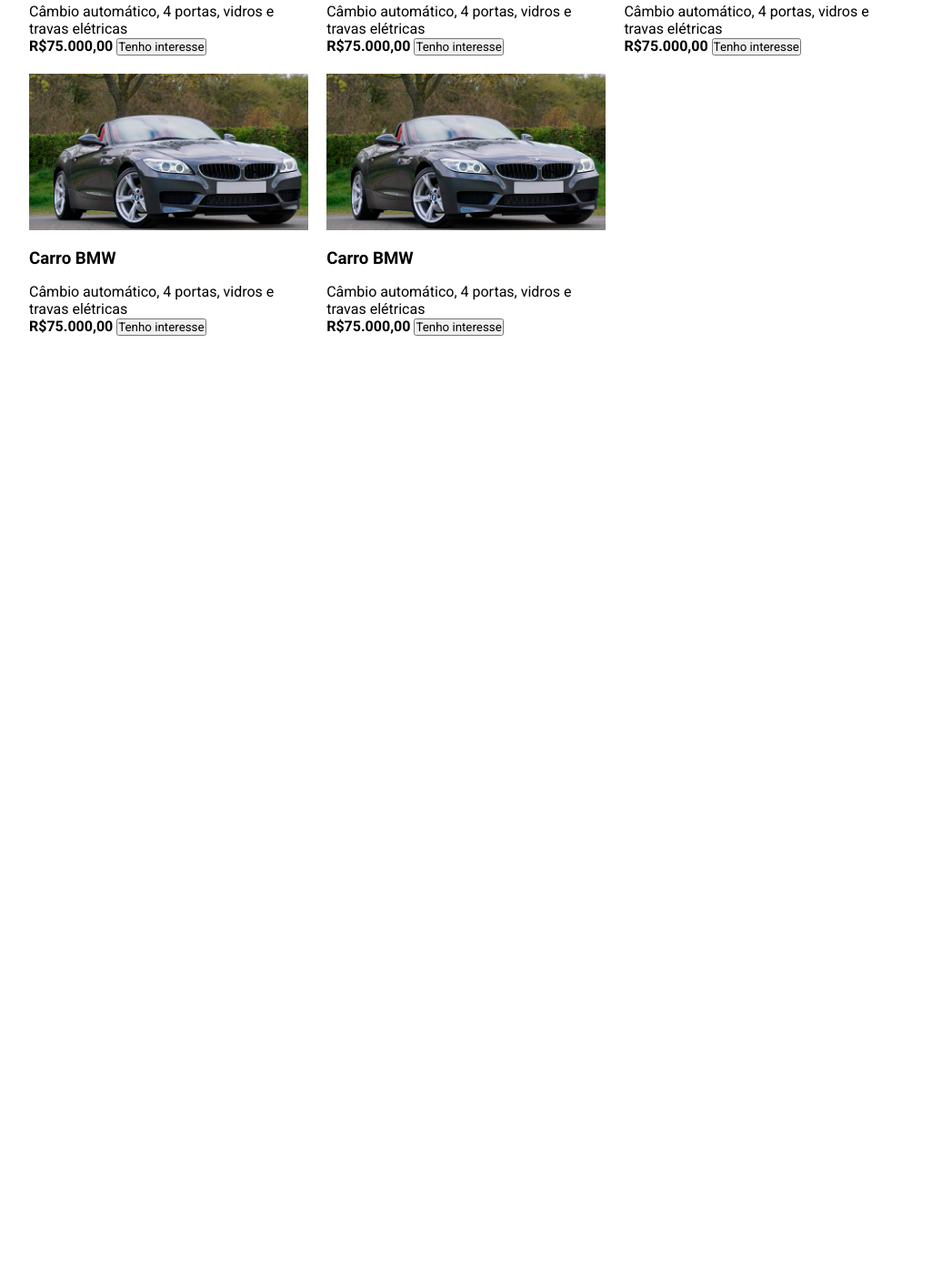
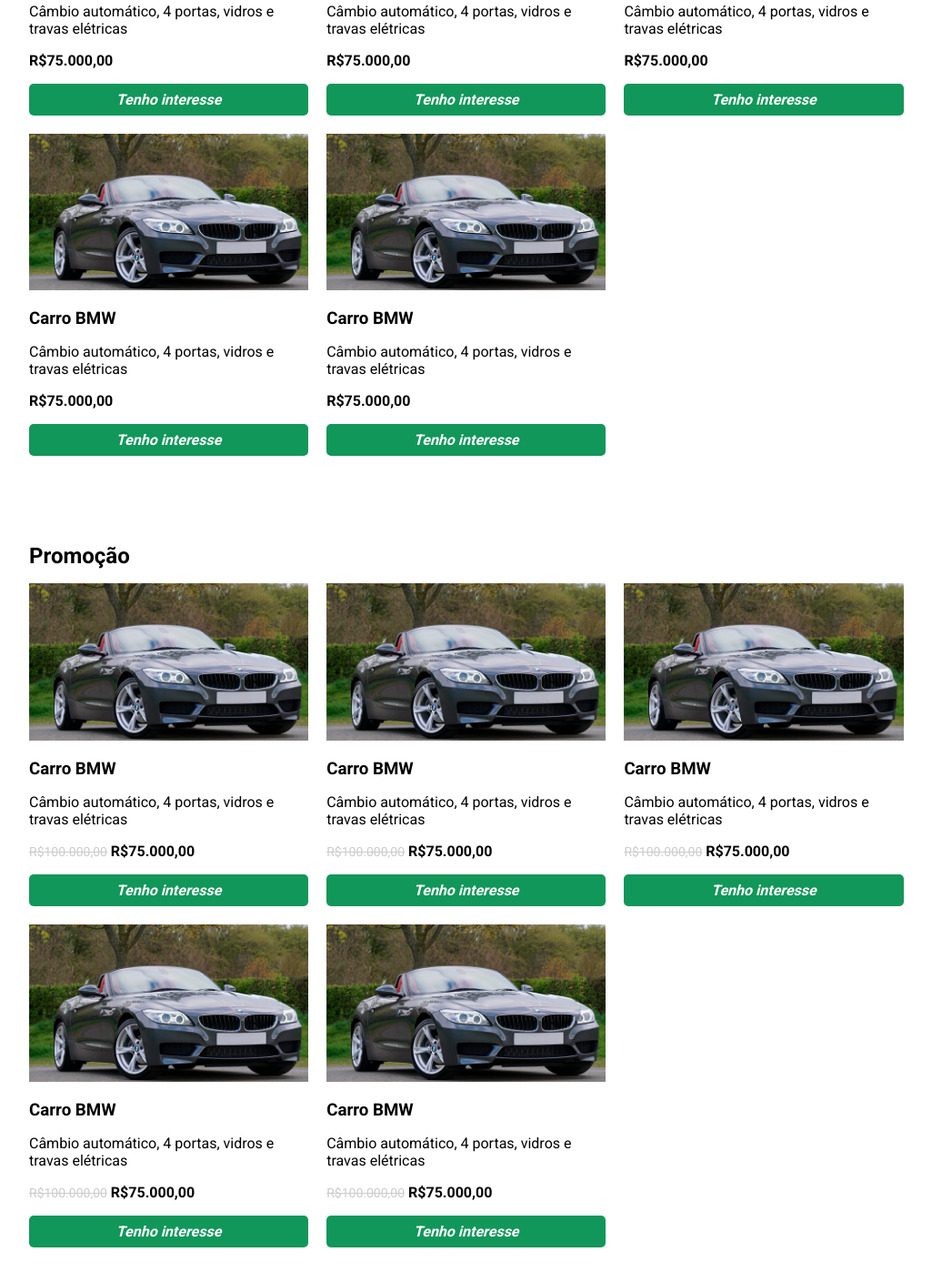
Before and after one commit to hnrkDEV/Atividade-Carrossel, a plain HTML site: page index.html in a window 1280 px wide. Shown: the part 977-2386 px from the top of the page at 91% size, without its empty margins (96-1121 px from the left). Before the commit the page ends 1394 px from the top, so only its background shows below. Drawn offline with nearby package versions, Linux system fonts and the light colour scheme.

Commit message:
alterações

```diff
--- a/index.html
+++ b/index.html
@@ -4,7 +4,7 @@
 <head>
     <meta charset="UTF-8">
     <meta name="viewport" content="width=device-width, initial-scale=1.0">
-    <title>Ebac Motors</title>
+    <title>HNR Motors</title>
     <link rel="preconnect" href="https://fonts.googleapis.com">
     <link rel="preconnect" href="https://fonts.gstatic.com" crossorigin>
     <link href="https://fonts.googleapis.com/css2?family=Roboto:wght@400;700&display=swap" rel="stylesheet">
@@ -16,7 +16,7 @@
 <body>
     <header>
         <div class="container container-flex">
-            <h1>EBAC Motors</h1>
+            <h1>HNR Motors</h1>
             <div class="menu-hamburguer">
                 <span></span>
                 <span></span>
@@ -50,11 +50,13 @@
     </div>
     <section id="sobre-a-loja">
         <div class="container container-flex">
-            <img src="./images/loja.jpg" alt="Imagem da Loja da EBAC MOTORS">
+            <img src="./images/loja.jpg" alt="Imagem da Loja da HNR MOTORS">
             <div>
-                <h2>Sobre a EBAC MOTORS</h2>
+                <h2>Sobre a HNR MOTORS</h2>
+                <div class="textoSobre">
                 <p>Lorem ipsum dolor sit amet consectetur adipisicing elit. Sint a repellat doloribus cumque libero architecto unde ea soluta. Culpa ducimus unde incidunt fugiat dolor minima repellendus, laborum suscipit nostrum non.</p>
                 <p>Lorem ipsum dolor sit amet consectetur adipisicing elit. Ab repudiandae, repellat, qui sapiente facilis adipisci suscipit ducimus unde vitae fuga esse dolorum exercitationem iure odit aliquam maxime illo nesciunt laborum.</p>
+                </div>
             </div>
         </div>
     </section>
@@ -68,7 +70,9 @@
                     <p>
                         Câmbio automático, 4 portas, vidros e travas elétricas
                     </p>
-                    <strong>R$75.000,00</strong>
+                    <div class="price">
+                        <strong>R$75.000,00</strong>
+                    </div>
                     <button type="button">Tenho interesse</button>
                 </li>
                 <li>
@@ -77,7 +81,9 @@
                     <p>
                         Câmbio automático, 4 portas, vidros e travas elétricas
                     </p>
-                    <strong>R$75.000,00</strong>
+                    <div class="price">
+                        <strong>R$75.000,00</strong>
+                    </div>
                     <button type="button">Tenho interesse</button>
                 </li>
                 <li>
@@ -86,7 +92,9 @@
                     <p>
                         Câmbio automático, 4 portas, vidros e travas elétricas
                     </p>
-                    <strong>R$75.000,00</strong>
+                    <div class="price">
+                        <strong>R$75.000,00</strong>
+                    </div>
                     <button type="button">Tenho interesse</button>
                 </li>
                 <li>
@@ -95,7 +103,9 @@
                     <p>
                         Câmbio automático, 4 portas, vidros e travas elétricas
                     </p>
-                    <strong>R$75.000,00</strong>
+                    <div class="price">
+                        <strong>R$75.000,00</strong>
+                    </div>
                     <button type="button">Tenho interesse</button>
                 </li>
                 <li>
@@ -104,7 +114,76 @@
                     <p>
                         Câmbio automático, 4 portas, vidros e travas elétricas
                     </p>
-                    <strong>R$75.000,00</strong>
+                    <div class="price">
+                        <strong>R$75.000,00</strong>
+                    </div>
+                    <button type="button">Tenho interesse</button>
+                </li>
+            </ul>
+        </div>
+    </section>
+    <section>
+        <div class="container">
+            <h2>Promoção</h2>
+            <ul class="container-flex lista-veiculos">
+                <li>
+                    <img src="./images/carro-bmw.png" alt="">
+                    <h3>Carro BMW</h3>
+                    <p>
+                        Câmbio automático, 4 portas, vidros e travas elétricas
+                    </p>
+                    <div class="price">
+                        <del>R$100.000,00</del>
+                        <strong>R$75.000,00</strong>
+                    </div>
+                    <button type="button">Tenho interesse</button>
+                </li>
+                <li>
+                    <img src="./images/carro-bmw.png" alt="">
+                    <h3>Carro BMW</h3>
+                    <p>
+                        Câmbio automático, 4 portas, vidros e travas elétricas
+                    </p>
+                    <div class="price">
+                        <del>R$100.000,00</del>
+                        <strong>R$75.000,00</strong>
+                    </div>
+                    <button type="button">Tenho interesse</button>
+                </li>
+                <li>
+                    <img src="./images/carro-bmw.png" alt="">
+                    <h3>Carro BMW</h3>
+                    <p>
+                        Câmbio automático, 4 portas, vidros e travas elétricas
+                    </p>
+                    <div class="price">
+                        <del>R$100.000,00</del>
+                        <strong>R$75.000,00</strong>
+                    </div>
+                    <button type="button">Tenho interesse</button>
+                </li>
+                <li>
+                    <img src="./images/carro-bmw.png" alt="">
+                    <h3>Carro BMW</h3>
+                    <p>
+                        Câmbio automático, 4 portas, vidros e travas elétricas
+                    </p>
+                    <div class="price">
+                        <del>R$100.000,00</del>
+                        <strong>R$75.000,00</strong>
+                    </div>
+                    <button type="button">Tenho interesse</button>
+                </li>
+                <li>
+                    <img src="./images/carro-bmw.png" alt="">
+                    <h3>Carro BMW</h3>
+                    <p>
+                        Câmbio automático, 4 portas, vidros e travas elétricas
+                    </p>
+                    <div class="price">
+                        <del>R$100.000,00</del>
+                        <strong>R$75.000,00</strong>
+                    </div>
                     <button type="button">Tenho interesse</button>
                 </li>
             </ul>
@@ -122,7 +201,6 @@
         $('.menu-hamburguer').click(function(){
             $('nav').slideToggle();})
 
-
     })
 </script>
 </html>
--- a/main.css
+++ b/main.css
@@ -64,7 +64,9 @@ nav li a{
     width: 800px;
     margin-right: 24px;
 }
-
+#sobre-a-loja p {
+    margin-bottom: 16px;
+}
 section {
     padding: 48px 0;
 }
@@ -86,3 +88,25 @@ section h2 {
 .lista-veiculos li h3 {
     margin: 16px 0;
 }
+.lista-veiculos li button {
+    display: block;
+    width: 100%;
+    padding: 8px 0;
+    border: none;
+    background-color: #119759;
+    color: white;
+    font-size: 16px;
+    font-weight: bold;
+    font-style: italic;
+    cursor: pointer;
+    border-radius: 5px;
+}
+
+.price {
+    margin: 16px 0;
+    display: block;
+}
+.price del {
+    color: #ccc;
+    font-size: 14px;
+}
```
